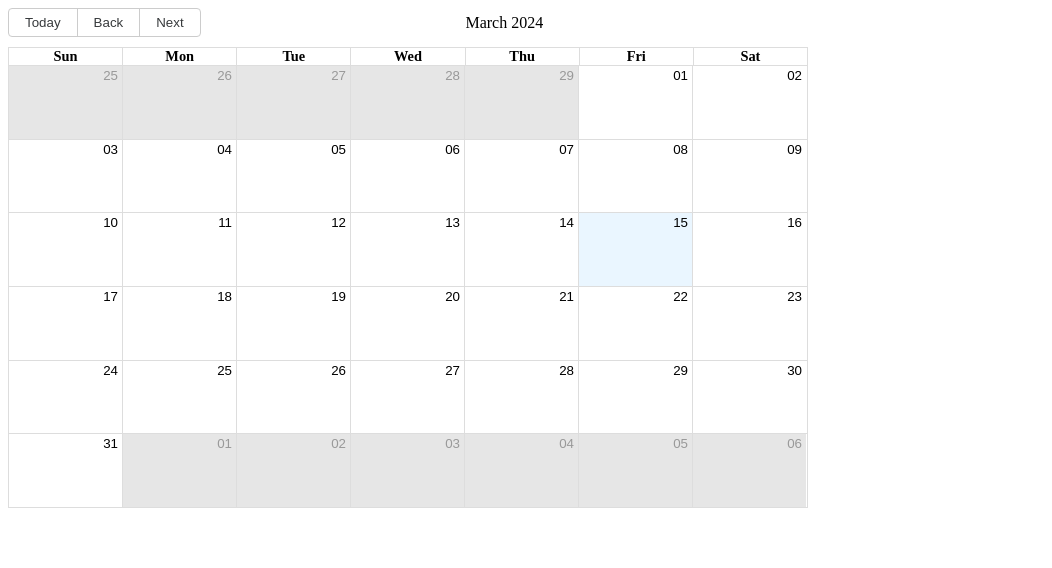
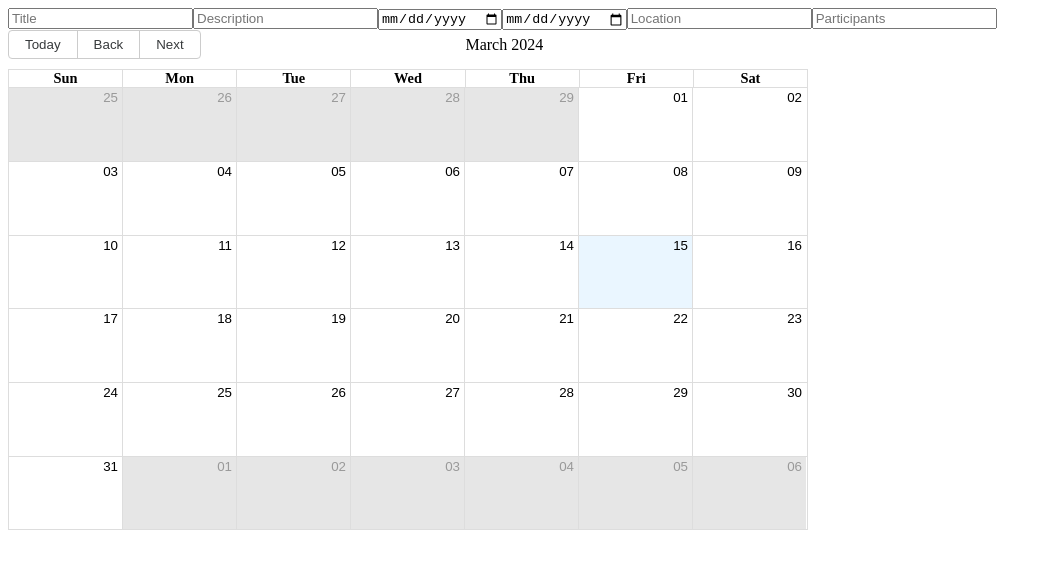
Before and after one commit to joaopedroc-araujo/vacation-planner, a React app: page / in a window 1280 px wide. Shown: the top 568 px of the page, without its empty margins (0-1052 px from the left). Built offline with nearby package versions, Linux system fonts and the light colour scheme; the HTML template or start-up script is replaced by a standard one.

Commit message:
feat: add title, description, location, dates and participants inputs

```diff
--- a/src/components/Calendar/index.tsx
+++ b/src/components/Calendar/index.tsx
@@ -3,9 +3,11 @@ import moment from 'moment';
 import 'react-big-calendar/lib/sass/styles.scss';
 import './styles.css'
 import { useState } from 'react';
+// import { DateContext } from '../../contexts/DateContext/DateContext';
 
 const Calendars = () => {
     const localizer = momentLocalizer(moment);
+    // const { startDate, endDate } = useContext(DateContext);
     const [selectedDates, setSelectedDates] = useState<Array<Date | { start: Date; end: Date }>>([]);
 
     const handleSelectSlot = ({ start, end }: { start: Date, end: Date }) => {
@@ -17,14 +19,12 @@ const Calendars = () => {
         setSelectedDates((prevSelectedDates) => [...prevSelectedDates, selectedDateRange]);
     };
 
-
     console.log(selectedDates)
 
     return (
         <div>
             <Calendar
                 localizer={localizer}
-                // view='month'
                 views={['month']}
                 selectable
                 startAccessor="start"
--- /dev/null
+++ b/src/components/Inputs/index.tsx
@@ -0,0 +1,31 @@
+import React, { ChangeEvent, useContext } from 'react';
+import { DateContext } from '../../contexts/DateContext/DateContext';
+
+const Inputs: React.FC = () => {
+    const { setStartDate, setEndDate } = useContext(DateContext);
+
+    const handleStartDateChange = (event: ChangeEvent<HTMLInputElement>) => {
+        const newStartDate = event.target.value;
+        setStartDate(newStartDate);
+    };
+
+    const handleEndDateChange = (event: ChangeEvent<HTMLInputElement>) => {
+        const newEndDate = event.target.value;
+        setEndDate(newEndDate);
+    };
+
+    // console.log(startDate, endDate, dateRanges);
+
+    return (
+        <div>
+            <input name='title' placeholder='Title' />
+            <input name='description' placeholder='Description' />
+            <input name='starting-date' type='date' onBlur={handleStartDateChange} />
+            <input name='ending-date' type='date' onBlur={handleEndDateChange} />
+            <input name='location' placeholder='Location' />
+            <input name='participants' placeholder='Participants' />
+        </div>
+    )
+}
+
+export default Inputs;
--- a/src/contexts/DateContext/DateContext.tsx
+++ b/src/contexts/DateContext/DateContext.tsx
@@ -1,18 +1,36 @@
 import { ReactNode, createContext, useState } from 'react';
-import DateContextType from './DateInterface';
+import DateContextType, { DateRange } from './DateInterface';
 
-const DateContext = createContext<DateContextType | undefined>(undefined);
+const defaultContextValue: DateContextType = {
+    startDate: "",
+    endDate: "",
+    setStartDate: () => { },
+    setEndDate: () => { },
+    dateRanges: [],
+    addDateRange: () => { }
+};
 
-// Crie o provedor do contexto
+const DateContext = createContext<DateContextType>(defaultContextValue);
+
 const DateProvider: React.FC<{ children: ReactNode }> = ({ children }) => {
-    const [startDate, setStartDate] = useState('');
-    const [endDate, setEndDate] = useState('');
+    const [dateRanges, setDateRanges] = useState<DateRange[]>([]);
+
+    const addDateRange = (newStartDate: string, newEndDate: string) => {
+        const newRange: DateRange = {
+            startDate: newStartDate,
+            endDate: newEndDate,
+        };
+
+        setDateRanges([...dateRanges, newRange]);
+    };
 
     const contextValue: DateContextType = {
-        startDate,
-        endDate,
-        setStartDate,
-        setEndDate,
+        startDate: "",
+        endDate: "",
+        setStartDate: (date: string) => setDateRanges(dateRanges => ({ ...dateRanges, startDate: date })),
+        setEndDate: (date: string) => setDateRanges(dateRanges => ({ ...dateRanges, endDate: date })),
+        dateRanges,
+        addDateRange,
     };
 
     return (
--- a/src/contexts/DateContext/DateInterface.ts
+++ b/src/contexts/DateContext/DateInterface.ts
@@ -1,6 +1,12 @@
+export interface DateRange {
+    startDate: string;
+    endDate: string;
+}
 export default interface DateContextType {
     startDate: string;
     endDate: string;
     setStartDate: (date: string) => void;
     setEndDate: (date: string) => void;
+    dateRanges: DateRange[];
+    addDateRange: (newStartDate: string, newEndDate: string) => void;
 }
--- a/src/pages/MainPage/index.tsx
+++ b/src/pages/MainPage/index.tsx
@@ -1,10 +1,12 @@
 import Calendars from '../../components/Calendar';
+import Inputs from '../../components/Inputs';
 
 const MainPage = () => {
     return (
-        <div>
+        <>
+            <Inputs />
             <Calendars />
-        </div>
+        </>
     );
 }
 
```
Also changed, not shown: src/components/Form/index.tsx (deleted, +0 -20 lines).
